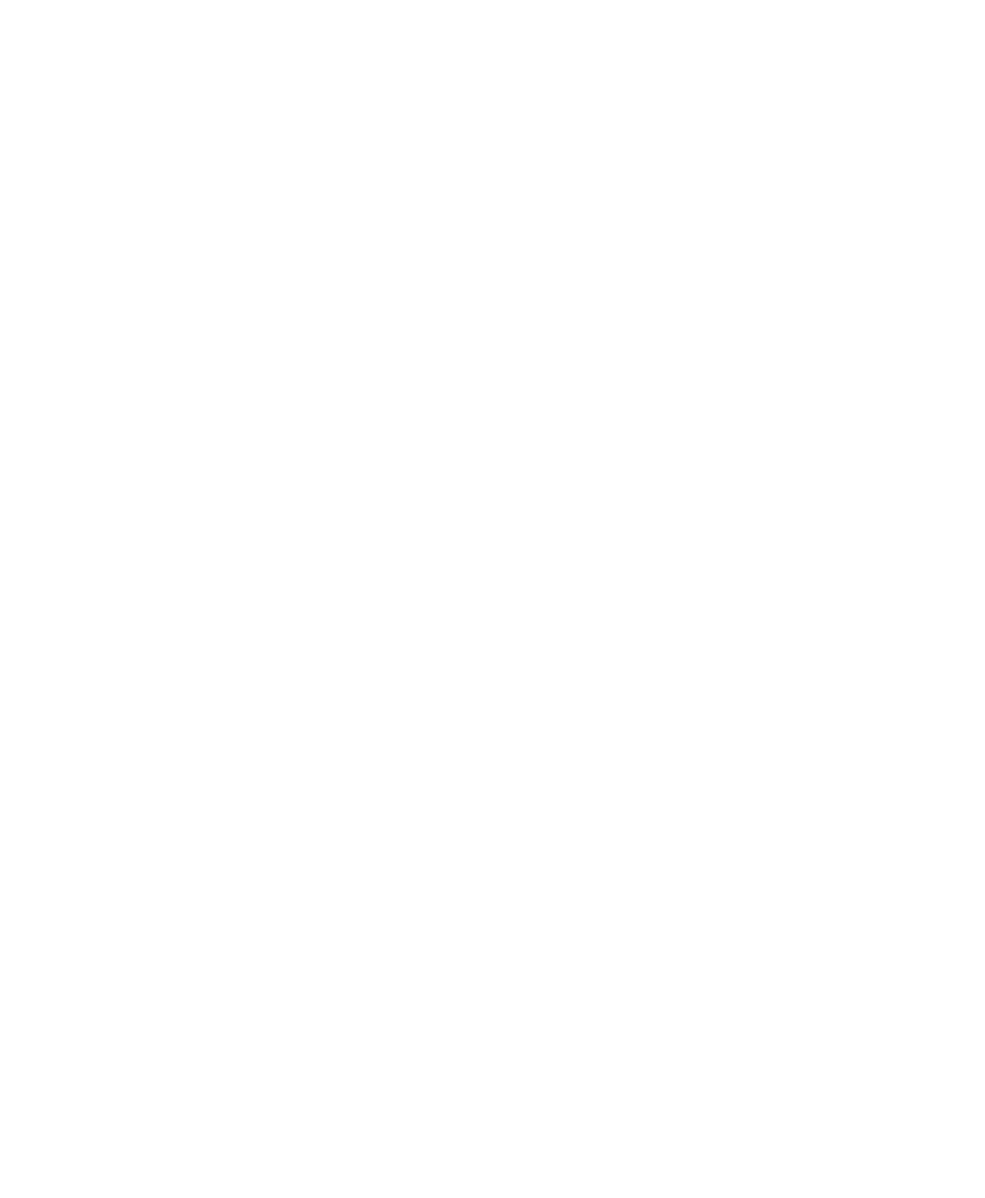
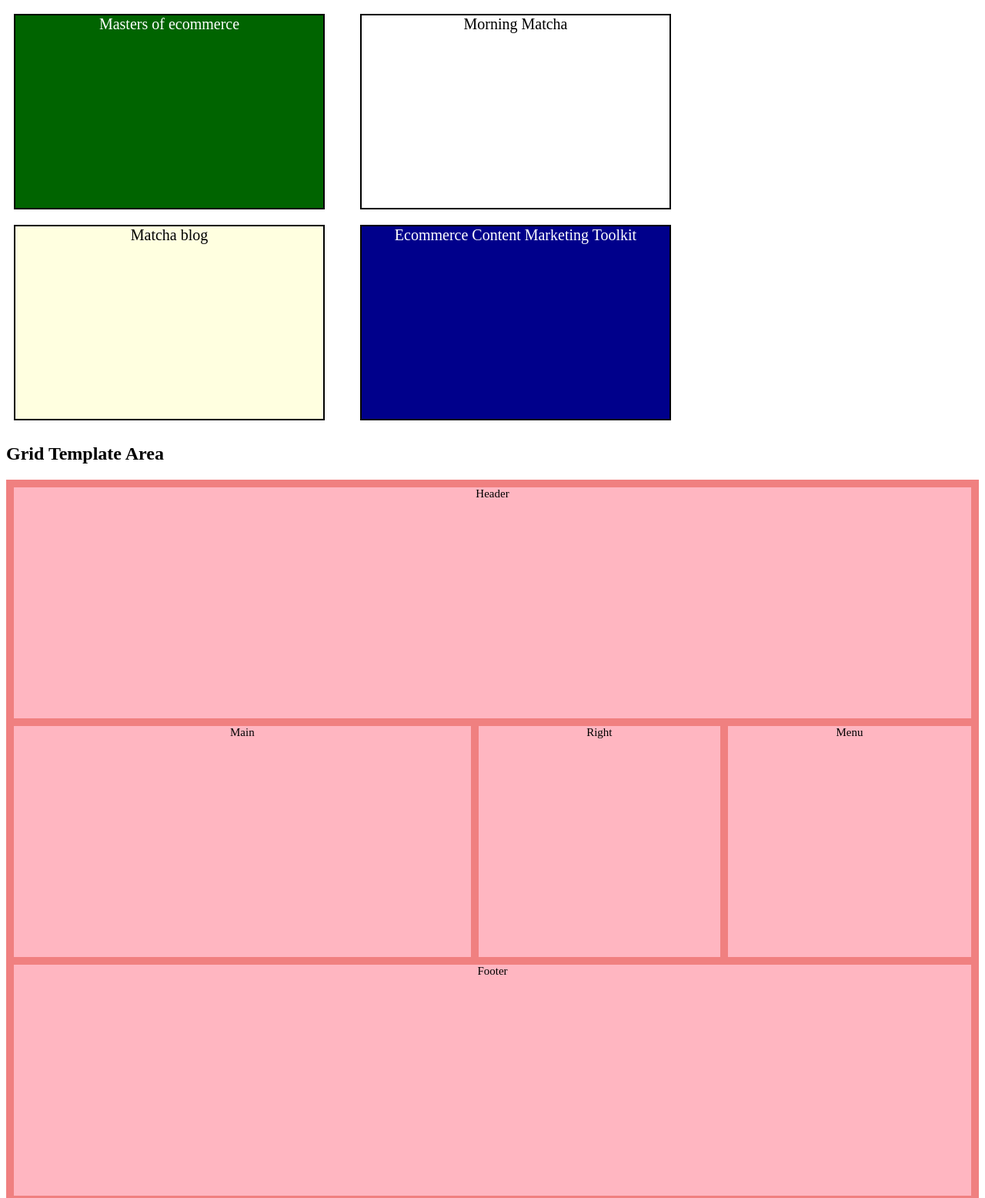
Before and after one commit to enchiladaSuiza/grid, a plain HTML site: page index.html in a window 1280 px wide. Shown: the top 1556 px of the page at 77% size. Before the commit the page ends 800 px from the top, so only its background shows below. Drawn offline with Linux system fonts and the light colour scheme.

Commit message:
Probando grid y grid-areas

```diff
--- a/index.html
+++ b/index.html
@@ -3,9 +3,24 @@
 <head>
     <meta charset="UTF-8">
     <meta name="viewport" content="width=device-width, initial-scale=1.0">
-    <title>Document</title>
+    <title>Grid</title>
+    <link rel="stylesheet" href="styles.css">
 </head>
 <body>
+    <section class="features">
+        <article class="a">Masters of ecommerce</article>
+        <article class="b">Morning Matcha</article>
+        <article class="c">Matcha blog</article>
+        <article class="d">Ecommerce Content Marketing Toolkit</article>
+    </section>
 
+    <h2>Grid Template Area</h2>
+    <div class="grid-container">
+        <div class="item1">Header</div>
+        <div class="item2">Menu</div>
+        <div class="item3">Main</div>
+        <div class="item4">Right</div>
+        <div class="item5">Footer</div>
+    </div>
 </body>
 </html>
--- a/styles.css
+++ b/styles.css
@@ -0,0 +1,73 @@
+.features {
+    display: grid;
+    /* repeat(veces, cosa) */
+    /* tamaño fracciones */
+    /* fracción fracción */
+    grid-template-columns: 450px 1fr;
+}
+
+article {
+    background: lightgreen;
+    border: black solid 2px;
+    width: 400px;
+    height: 250px;
+    margin: 10px;
+    text-align: center;
+    font-size: 20px;
+}
+
+.a {
+    background: darkgreen;
+    color: white;
+}
+
+.b {
+    background: white;
+}
+
+.c {
+    background: lightyellow;
+}
+
+.d {
+    background: darkblue;
+    color: white;
+}
+
+.item1 {
+    grid-area: header;
+}
+
+.item2 {
+    grid-area: menu;
+}
+
+.item3 {
+    grid-area: main;
+}
+
+.item4 {
+    grid-area: right;
+}
+
+.item5 {
+    grid-area: footer;
+}
+
+.grid-container {
+    display: grid;
+    background: lightcoral;
+    padding: 10px;
+    gap: 10px;
+    grid-template-areas:
+        'header header header header'
+        'main main right menu'
+        'footer footer footer footer';
+}
+
+.grid-container > div {
+    background: lightpink;
+    text-align: center;
+    font-size: 15px;
+    height: 300PX;
+}
```
